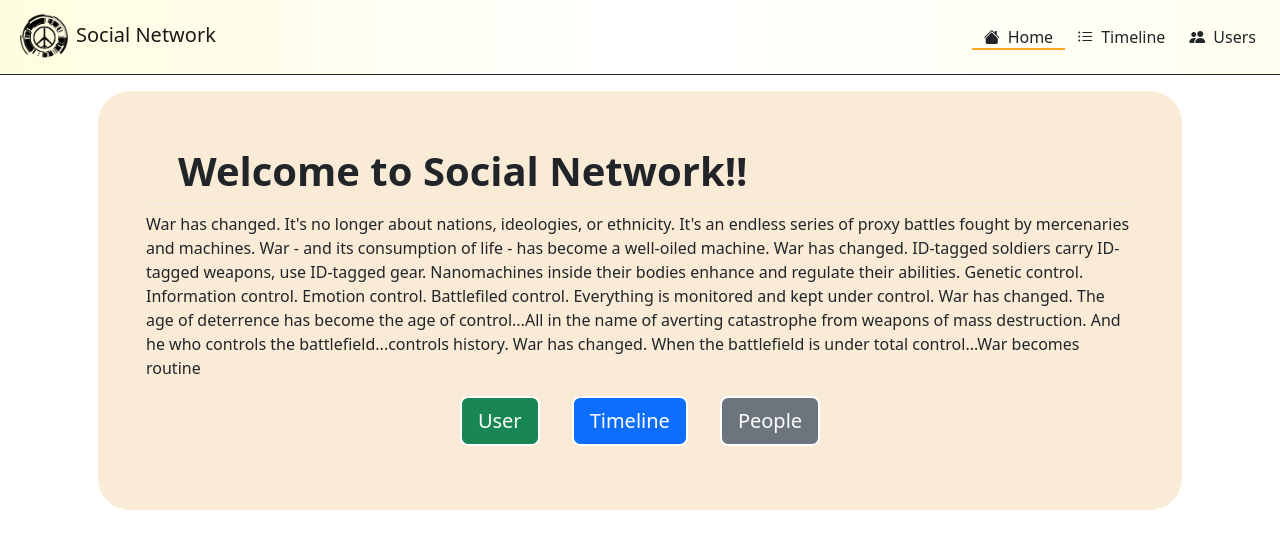
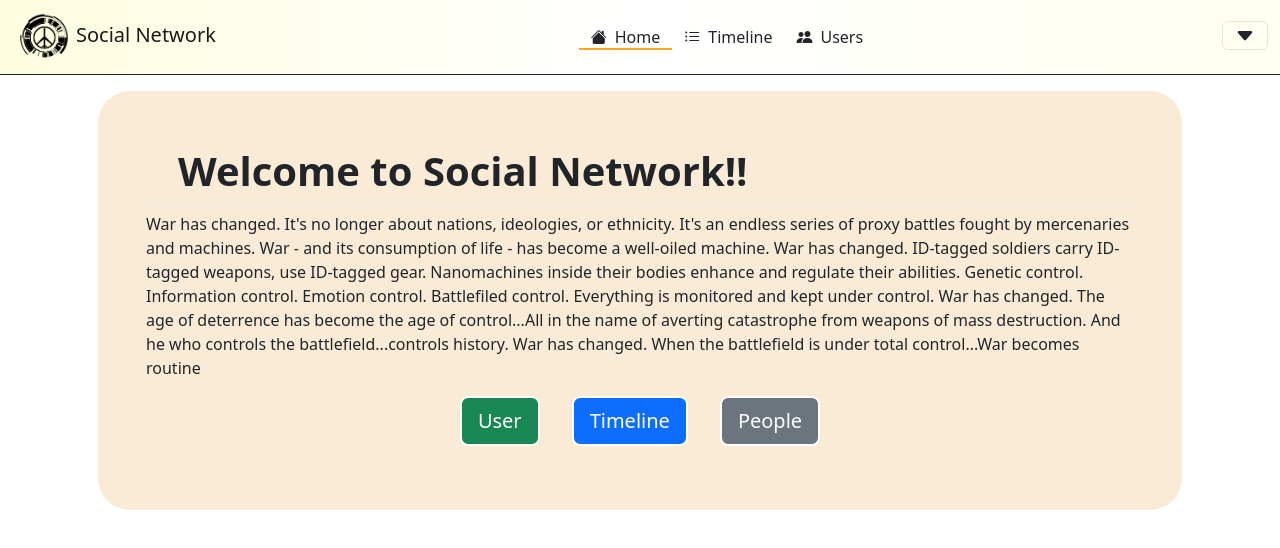
Before and after one commit to Rubru94/social-network-mean-stack, an Angular app in the folder frontend/: page /home in a window 1280 px wide. Shown: the top 548 px of the page. Built offline with nearby package versions, Linux system fonts and the light colour scheme; sample sign-in values are in the browser's storage.

Commit message:
feat: navbar dropdown & user logout

```diff
--- a/frontend/src/app/public/services/user.service.ts
+++ b/frontend/src/app/public/services/user.service.ts
@@ -22,6 +22,10 @@ export class UserService {
         return this.http.post<User | { token: string }>(`${this.api}/login`, user, { params: { token } });
     }
 
+    logout() {
+        localStorage.clear();
+    }
+
     get identity(): User {
         return new User(JSON.parse((localStorage.getItem('identity') as string) ?? null));
     }
--- a/frontend/src/app/shared/components/navbar/navbar.component.html
+++ b/frontend/src/app/shared/components/navbar/navbar.component.html
@@ -46,6 +46,28 @@
                     </a>
                 </li>
             </ul>
+
+            <ul *ngIf="token" class="nav navbar-nav navbar-right">
+                <li class="avatar"></li>
+                <li class="dropdown">
+                    <a class="navbar-toggler" data-bs-toggle="collapse" data-bs-target="#navbar">
+                        {{ identity?.name }} {{ identity?.surname }} <em class="bi bi-caret-down-fill"></em>
+                    </a>
+                    <div class="navbar-collapse collapse" id="navbar">
+                        <ul class="navbar-nav">
+                            <li class="nav-item">
+                                <a href="#" class="nav-link"> <em class="bi bi-person-fill"></em> <span>Profile</span> </a>
+                            </li>
+                            <li class="nav-item">
+                                <a href="#" class="nav-link"> <em class="bi bi-gear-fill"></em> <span>Settings</span> </a>
+                            </li>
+                            <li class="nav-item">
+                                <a (click)="logout()" class="nav-link"> <em class="bi bi-box-arrow-left"></em> <span>Log out</span> </a>
+                            </li>
+                        </ul>
+                    </div>
+                </li>
+            </ul>
         </div>
     </nav>
 </div>
--- a/frontend/src/app/shared/components/navbar/navbar.component.ts
+++ b/frontend/src/app/shared/components/navbar/navbar.component.ts
@@ -1,4 +1,6 @@
 import { Component, DoCheck, OnInit } from '@angular/core';
+import { Router } from '@angular/router';
+import { User } from 'src/app/public/models/user.model';
 import { UserService } from 'src/app/public/services/user.service';
 
 @Component({
@@ -9,16 +11,24 @@ import { UserService } from 'src/app/public/services/user.service';
 export class NavbarComponent implements OnInit, DoCheck {
     title: string;
     token?: string;
+    identity?: User;
 
-    constructor(private userService: UserService) {
+    constructor(private router: Router, private userService: UserService) {
         this.title = 'Social Network';
     }
 
     ngOnInit() {
         this.token = this.userService.token;
+        this.identity = this.userService.identity;
     }
 
     ngDoCheck(): void {
         this.token = this.userService.token;
+        this.identity = this.userService.identity;
+    }
+
+    logout() {
+        this.userService.logout();
+        this.router.navigateByUrl('/');
     }
 }
```
